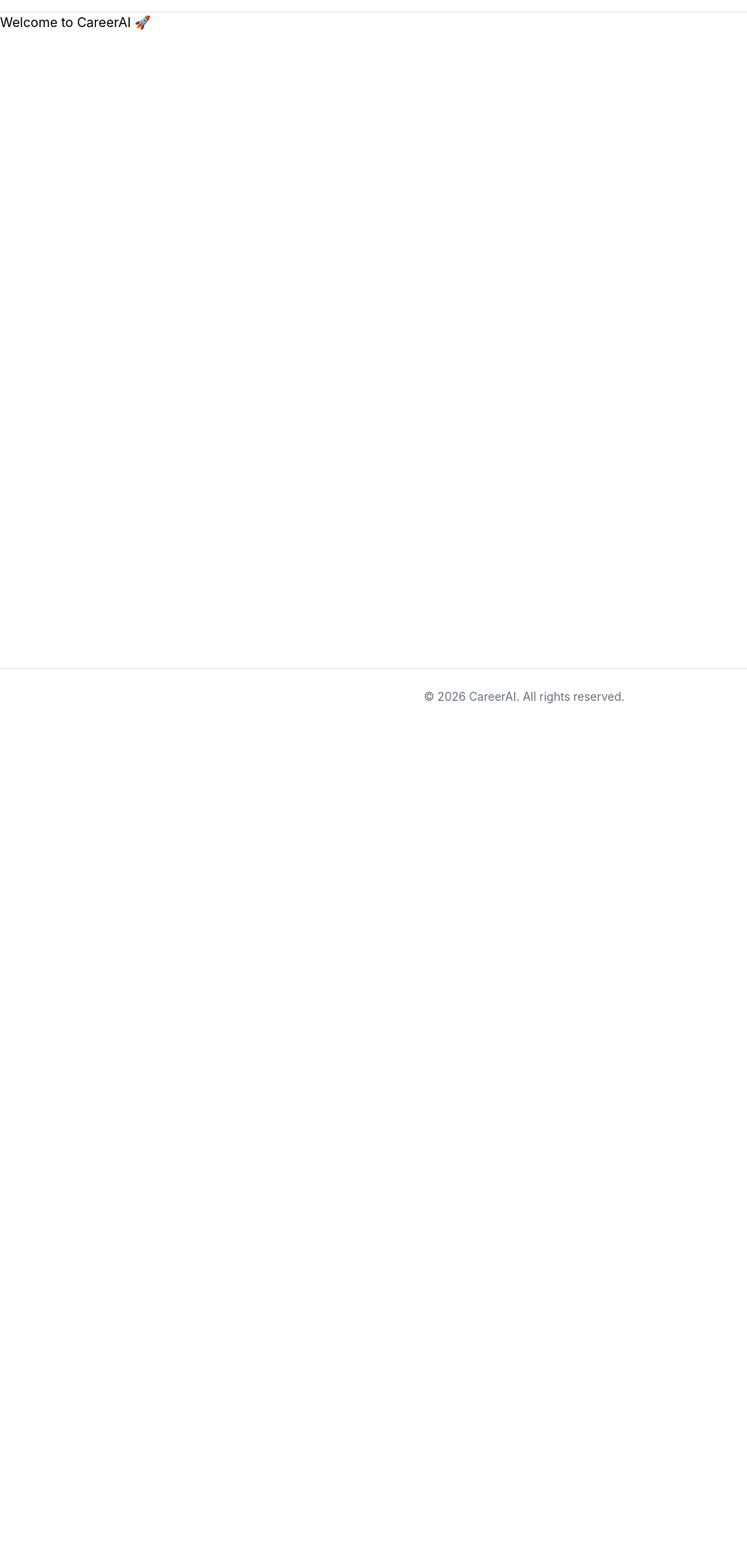
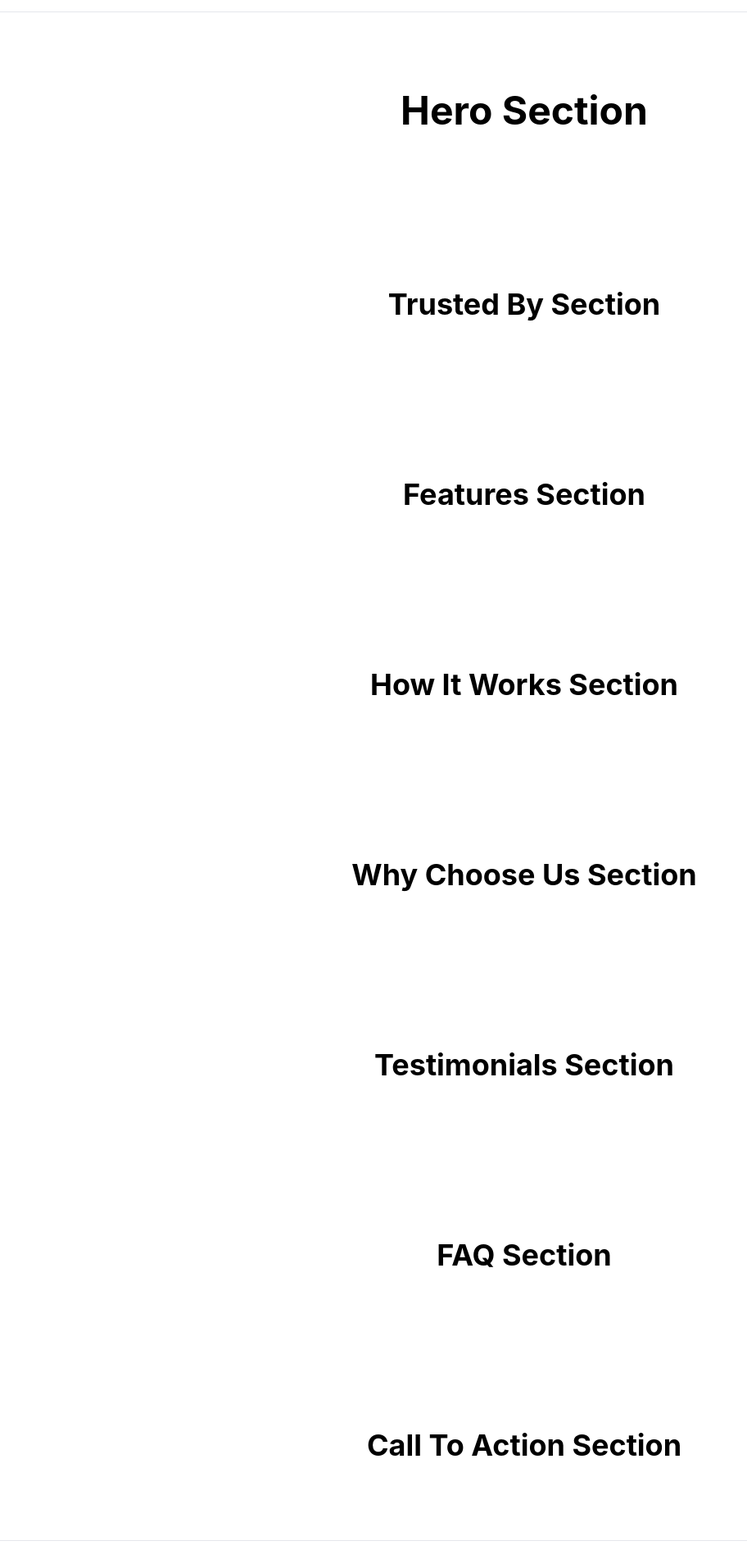
Before and after one commit to teekshnasaraf/careerAI, a React (Vite) app in the folder frontend/: page / in a window 1280 px wide. Shown: the part 58-1960 px from the top of the page at 82% size, without its empty margins (0-912 px from the left). Before the commit the page ends 942 px from the top, so only its background shows below. Built offline with nearby package versions, Linux system fonts and the light colour scheme.

Commit message:
feat(landing): scaffold landing page components

```diff
--- a/frontend/src/pages/Landing/LandingPage.tsx
+++ b/frontend/src/pages/Landing/LandingPage.tsx
@@ -1,6 +1,24 @@
+import Hero from "./components/Hero";
+import TrustedBy from "./components/TrustedBy";
+import Features from "./components/Features";
+import HowItWorks from "./components/HowItWorks";
+import WhyChooseUs from "./components/WhyChooseUs";
+import Testimonials from "./components/Testimonials";
+import FAQ from "./components/FAQ";
+import CTA from "./components/CTA";
+
 function LandingPage() {
   return (
-    <h1>Welcome to CareerAI 🚀</h1>
+    <>
+      <Hero />
+      <TrustedBy />
+      <Features />
+      <HowItWorks />
+      <WhyChooseUs />
+      <Testimonials />
+      <FAQ />
+      <CTA />
+    </>
   );
 }
 
--- /dev/null
+++ b/frontend/src/pages/Landing/components/CTA.tsx
@@ -0,0 +1,9 @@
+function CTA() {
+  return (
+    <section className="py-24 text-center">
+      <h2 className="text-4xl font-bold">Call To Action Section</h2>
+    </section>
+  );
+}
+
+export default CTA;
--- /dev/null
+++ b/frontend/src/pages/Landing/components/FAQ.tsx
@@ -0,0 +1,9 @@
+function FAQ() {
+  return (
+    <section className="py-24 text-center">
+      <h2 className="text-4xl font-bold">FAQ Section</h2>
+    </section>
+  );
+}
+
+export default FAQ;
--- /dev/null
+++ b/frontend/src/pages/Landing/components/Features.tsx
@@ -0,0 +1,9 @@
+function Features() {
+  return (
+    <section className="py-24 text-center">
+      <h2 className="text-4xl font-bold">Features Section</h2>
+    </section>
+  );
+}
+
+export default Features;
--- /dev/null
+++ b/frontend/src/pages/Landing/components/Hero.tsx
@@ -0,0 +1,9 @@
+function Hero() {
+  return (
+    <section className="py-24 text-center">
+      <h1 className="text-5xl font-bold">Hero Section</h1>
+    </section>
+  );
+}
+
+export default Hero;
--- /dev/null
+++ b/frontend/src/pages/Landing/components/HowItWorks.tsx
@@ -0,0 +1,9 @@
+function HowItWorks() {
+  return (
+    <section className="py-24 text-center">
+      <h2 className="text-4xl font-bold">How It Works Section</h2>
+    </section>
+  );
+}
+
+export default HowItWorks;
--- /dev/null
+++ b/frontend/src/pages/Landing/components/Testimonials.tsx
@@ -0,0 +1,9 @@
+function Testimonials() {
+  return (
+    <section className="py-24 text-center">
+      <h2 className="text-4xl font-bold">Testimonials Section</h2>
+    </section>
+  );
+}
+
+export default Testimonials;
--- /dev/null
+++ b/frontend/src/pages/Landing/components/TrustedBy.tsx
@@ -0,0 +1,9 @@
+function TrustedBy() {
+  return (
+    <section className="py-24 text-center">
+      <h2 className="text-4xl font-bold">Trusted By Section</h2>
+    </section>
+  );
+}
+
+export default TrustedBy;
--- /dev/null
+++ b/frontend/src/pages/Landing/components/WhyChooseUs.tsx
@@ -0,0 +1,9 @@
+function WhyChooseUs() {
+  return (
+    <section className="py-24 text-center">
+      <h2 className="text-4xl font-bold">Why Choose Us Section</h2>
+    </section>
+  );
+}
+
+export default WhyChooseUs;
```
